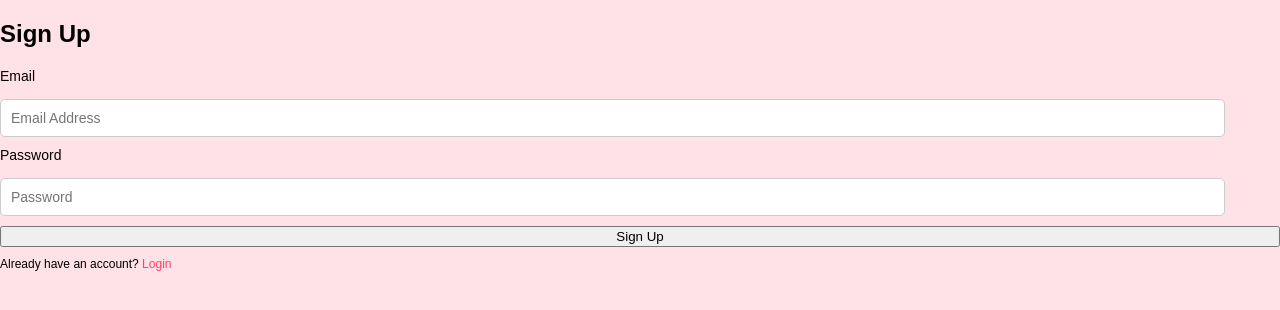
After one commit to vansheeekaaa/FashionLab, a Django app: page /signup/ in a window 1280 px wide. The commit adds this page. Shown: the top 310 px of the page. Run offline with Django 5.2, Linux system fonts and the light colour scheme.

Commit message:
User Authentication: Login

```diff
--- /dev/null
+++ b/templates/signup.html
@@ -0,0 +1,34 @@
+{% load static %}
+<!DOCTYPE html>
+<html lang="en">
+<head>
+    <link rel="preconnect" href="https://fonts.googleapis.com">
+    <link rel="preconnect" href="https://fonts.gstatic.com" crossorigin>
+    <link href="https://fonts.googleapis.com/css2?family=Permanent+Marker&display=swap" rel="stylesheet">
+    <link rel="stylesheet" href="https://cdnjs.cloudflare.com/ajax/libs/font-awesome/6.5.2/css/all.min.css"
+        integrity="sha512-SnH5WK+bZxgPHs44uWIX+LLJAJ9/2PkPKZ5QiAj6Ta86w+fsb2TkcmfRyVX3pBnMFcV7oQPJkl9QevSCWr3W6A=="
+        crossorigin="anonymous" referrerpolicy="no-referrer" />
+    <link rel="stylesheet" href="{% static 'css/lab.css' %}">
+    <title>Sign Up</title>
+</head>
+<body>
+    <div class="signup-container">
+        <h2>Sign Up</h2>
+        {% if error %}
+        <p style="color: red;">{{ error }}</p>
+        {% endif %}
+        {% if success %}
+        <p style="color: green;">{{ success }}</p>
+        {% endif %}
+        <form method="POST" action="{% url 'signup' %}">
+            {% csrf_token %}
+            <label for="email">Email</label>
+            <input type="email" id="email" name="email" placeholder="Email Address" required>
+            <label for="password">Password</label>
+            <input type="password" id="password" name="password" placeholder="Password" required>
+            <button type="submit" class="signup-btn">Sign Up</button>
+        </form>
+        <p>Already have an account? <a href="{% url 'login' %}">Login</a></p>
+    </div>
+</body>
+</html>
--- a/trends/urls.py
+++ b/trends/urls.py
@@ -11,4 +11,8 @@ urlpatterns = [
     path('my-closet/', views.my_closet, name='my_closet'),
     path('success/', views.success, name='success'),
     path('design/<int:design_id>/upvote/', views.upvote_design, name='upvote_design'),
+    path('signup/', views.signup, name='signup'),
+    path('profile/', views.profile, name='profile'),
+    path('logout/', views.user_logout, name='logout'),
+    path('login/', views.user_login, name='login'),  # Add this line
 ]
--- a/trends/views.py
+++ b/trends/views.py
@@ -1,7 +1,52 @@
 from django.shortcuts import render, redirect, get_object_or_404
+from django.contrib.auth.decorators import login_required
 from django.http import JsonResponse
 from .forms import DesignForm
 from .models import DesignSubmission
+from django.contrib.auth import authenticate, login as auth_login, logout
+from django.contrib.auth.models import User
+from .forms import UserRegistrationForm
+
+def profile(request):
+    return render(request, 'profile.html')
+
+def user_login(request):
+    if request.method == 'POST':
+        email = request.POST.get('email')
+        password = request.POST.get('password')
+
+        try:
+            user = User.objects.get(email=email)
+        except User.DoesNotExist:
+            return render(request, 'lab.html', {'error': 'Invalid email or password', 'show_login': True})
+
+        user = authenticate(request, username=user.username, password=password)
+        if user is not None:
+            auth_login(request, user)
+            return redirect('lab')
+        else:
+            return render(request, 'lab.html', {'error': 'Invalid email or password', 'show_login': True})
+
+    return render(request, 'lab.html', {'show_login': True})
+
+def signup(request):
+    if request.method == 'POST':
+        email = request.POST.get('email')
+        password = request.POST.get('password')
+
+        if User.objects.filter(email=email).exists():
+            error = 'Email is already registered'
+            return render(request, 'signup.html', {'error': error})
+
+        user = User.objects.create_user(username=email, email=email, password=password)
+        auth_login(request, user)
+        return render(request, 'signup.html', {'success': 'Successfully signed up!'})
+
+    return render(request, 'signup.html')
+
+def user_logout(request):
+    logout(request)
+    return redirect('lab')
 
 def submit_design(request):
     if request.method == 'POST':
@@ -17,7 +62,8 @@ def index(request):
     return render(request, 'index.html')
 
 def lab(request):
-    return render(request, 'lab.html')
+    user_authenticated = request.user.is_authenticated
+    return render(request, 'lab.html', {'user_authenticated': user_authenticated})
 
 def win(request):
     return render(request, 'win.html')
```
Also changed, not shown: templates/lab.html (+19 -15 lines), trends/forms.py (+19 -0 lines), db.sqlite3.
